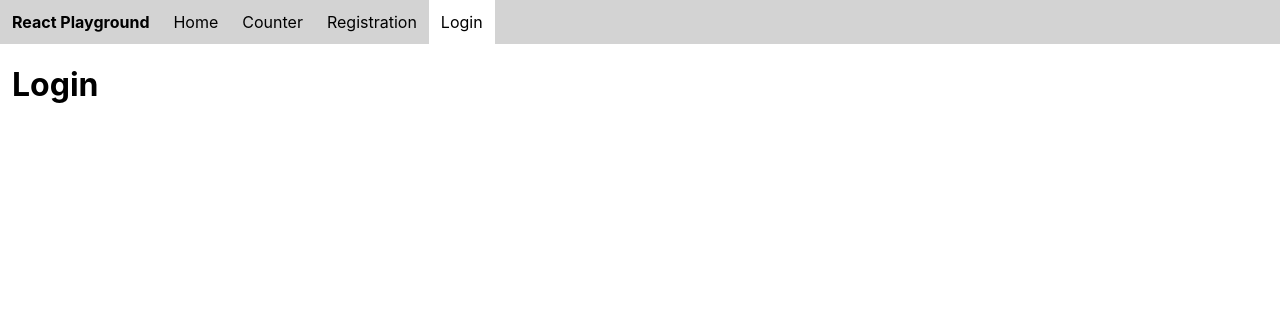
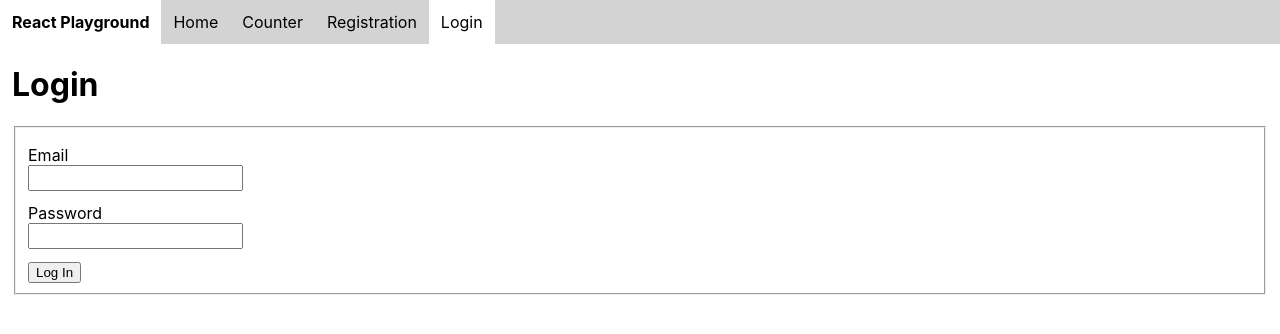
Before and after one commit to kobalazs/react-and-redux-playground, a React (Create React App) app: page /login in a window 1280 px wide. Shown: the top 334 px of the page. Built offline with nearby package versions, Linux system fonts and the light colour scheme.

Commit message:
Implement login & logout using Axios & Redux

```diff
--- a/src/App.css
+++ b/src/App.css
@@ -2,13 +2,17 @@
   background-color: lightgray;
 }
 nav > * {
+  background-color: transparent;
+  border: none;
   color: black;
+  cursor: pointer;
   display: inline-block;
+  font-size: 16px;
   margin: 0;
   padding: 12px;
   text-decoration: none;
 }
-nav a.active, nav a:hover {
+nav > .active, nav > :hover {
   background-color: white;
 }
 .container {
--- a/src/App.js
+++ b/src/App.js
@@ -2,11 +2,11 @@
 import {
   BrowserRouter as Router,
   Switch,
-  Route,
-  NavLink
+  Route
 } from 'react-router-dom';
 
 import './App.css';
+import Navigation from './features/common/Navigation';
 import Home from './features/common/Home';
 import Counter from './features/counter/Counter';
 import Registration from './features/user/Registration';
@@ -16,13 +16,7 @@
 export default function App() {
   return (
     <Router>
-      <nav>
-        <strong>React Playground</strong>
-        <NavLink to="/" activeClassName="active" exact>Home</NavLink>
-        <NavLink to="/counter" activeClassName="active">Counter</NavLink>
-        <NavLink to="/registration" activeClassName="active">Registration</NavLink>
-        <NavLink to="/login" activeClassName="active">Login</NavLink>
-      </nav>
+      <Navigation />
       <div className="container">
         <Switch>
           <Route path="/" exact>
--- a/src/app/store.js
+++ b/src/app/store.js
@@ -1,8 +1,11 @@
 import { configureStore } from '@reduxjs/toolkit';
+
+import authReducer from '../features/user/authSlice';
 import counterReducer from '../features/counter/counterSlice';
 
 export default configureStore({
   reducer: {
-    counter: counterReducer,
+    auth: authReducer,
+    counter: counterReducer
   },
 });
--- /dev/null
+++ b/src/features/common/Navigation.js
@@ -0,0 +1,26 @@
+import React, { Fragment } from 'react';
+import { NavLink } from 'react-router-dom';
+import { useSelector, useDispatch } from 'react-redux';
+
+import { selectUser, logOut } from '../user/authSlice';
+
+export default function Navigation() {
+  const dispatch = useDispatch();
+  const user = useSelector(selectUser);
+
+  return (
+    <nav>
+      <strong>React Playground</strong>
+      <NavLink to="/" activeClassName="active" exact>Home</NavLink>
+      <NavLink to="/counter" activeClassName="active">Counter</NavLink>
+      {user
+      ? <button onClick={() => dispatch(logOut())}>Logout</button>
+      : (
+        <Fragment>
+          <NavLink to="/registration" activeClassName="active">Registration</NavLink>
+          <NavLink to="/login" activeClassName="active">Login</NavLink>
+        </Fragment>
+      )}
+    </nav>
+  );
+}
--- a/src/features/user/Login.js
+++ b/src/features/user/Login.js
@@ -1,7 +1,50 @@
-import React from 'react';
+import React, { Fragment, useState } from 'react';
+import { useSelector, useDispatch } from 'react-redux';
+
+import { selectLoading, logIn, selectToken, selectError } from './authSlice';
+import UserDto from './UserDto';
 
 export default function Login() {
+  const dispatch = useDispatch();
+  const loading = useSelector(selectLoading);
+  const token = useSelector(selectToken);
+  const error = useSelector(selectError);
+  const [user, setUser] = useState(new UserDto());
+
+  const changeUser = (event) => {
+    setUser(Object.assign({}, user, { [event.target.name]: event.target.value }));
+  };
+
+  const onSubmit = (event) => {
+    event.preventDefault();
+    try {
+      dispatch(logIn(user));
+    } catch (e) {
+      console.log(e);
+    }
+  }
+
   return (
-    <h1>Login</h1>
+    <Fragment>
+      <h1>Login</h1>
+      {token
+      ? <span>You are logged in!</span>
+      : <form onSubmit={onSubmit}>
+          <fieldset disabled={loading}>
+            {error ? <span className="error">{error}</span> : null}
+            <label>
+              Email
+              <input name="email" type="email" value={user.email ?? ''} onChange={changeUser} />
+            </label>
+            <label>
+              Password
+              <input name="password" type="password" value={user.password ?? ''} onChange={changeUser} />
+            </label>
+            <button type="submit">Log In</button>
+            {loading ? <span>Loading...</span> : null}
+          </fieldset>
+        </form>
+      }
+    </Fragment>
   );
 }
--- /dev/null
+++ b/src/features/user/authSlice.js
@@ -0,0 +1,57 @@
+import { createSlice } from '@reduxjs/toolkit';
+import Axios from 'axios';
+
+export const authSlice = createSlice({
+  name: 'auth',
+  initialState: {
+    loading: false,
+    user: null,
+    token: null,
+    error: null
+  },
+  reducers: {
+    setLoading: (state, action) => {
+      state.loading = action.payload;
+    },
+    setSessionData: (state, action) => {
+      state.user = action.payload.user;
+      state.token = action.payload.token;
+    },
+    unsetSessionData: state => {
+      state.user = null;
+      state.token = null;
+    },
+    setError: (state, action) => {
+      state.error = action.payload;
+    }
+  },
+});
+
+export const {
+  setLoading,
+  setSessionData,
+  unsetSessionData,
+  setError
+} = authSlice.actions;
+
+export const logIn = user => async dispatch => {
+  dispatch(setLoading(true));
+  try {
+    const response = await Axios.post(`${process.env.REACT_APP_API_ENDPOINT}/auth`, user);
+    dispatch(setSessionData(response.data));
+  } catch (e) {
+    dispatch(setError(e.response?.data?.error));
+  }
+  dispatch(setLoading(false));
+};
+
+export const logOut = () => dispatch => {
+  dispatch(unsetSessionData());
+};
+
+export const selectLoading = state => state.auth.loading;
+export const selectUser = state => state.auth.user;
+export const selectToken = state => state.auth.token;
+export const selectError = state => state.auth.error;
+
+export default authSlice.reducer;
```
